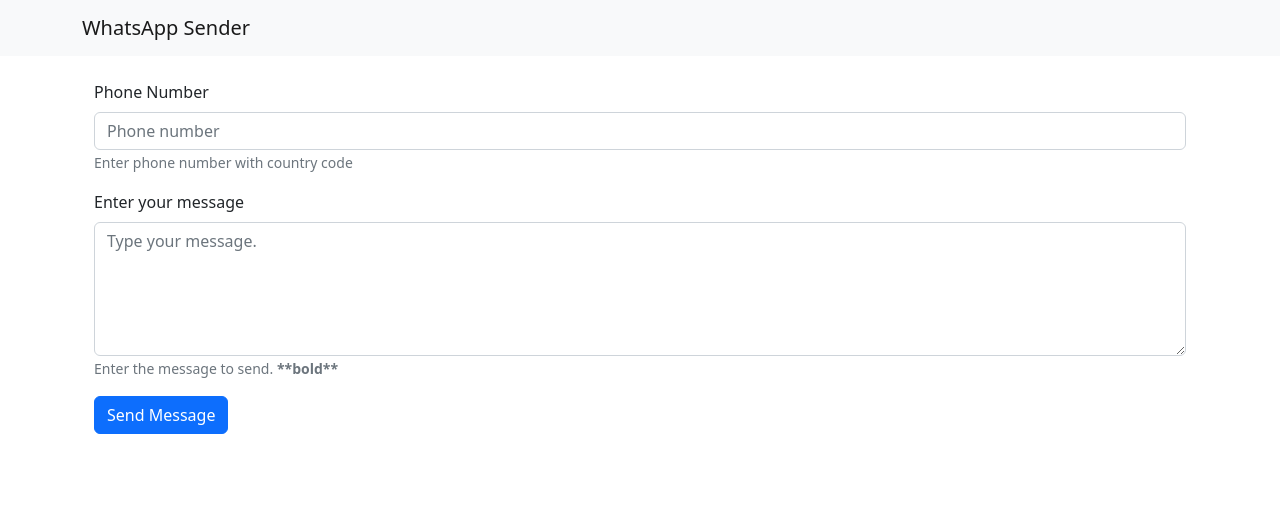
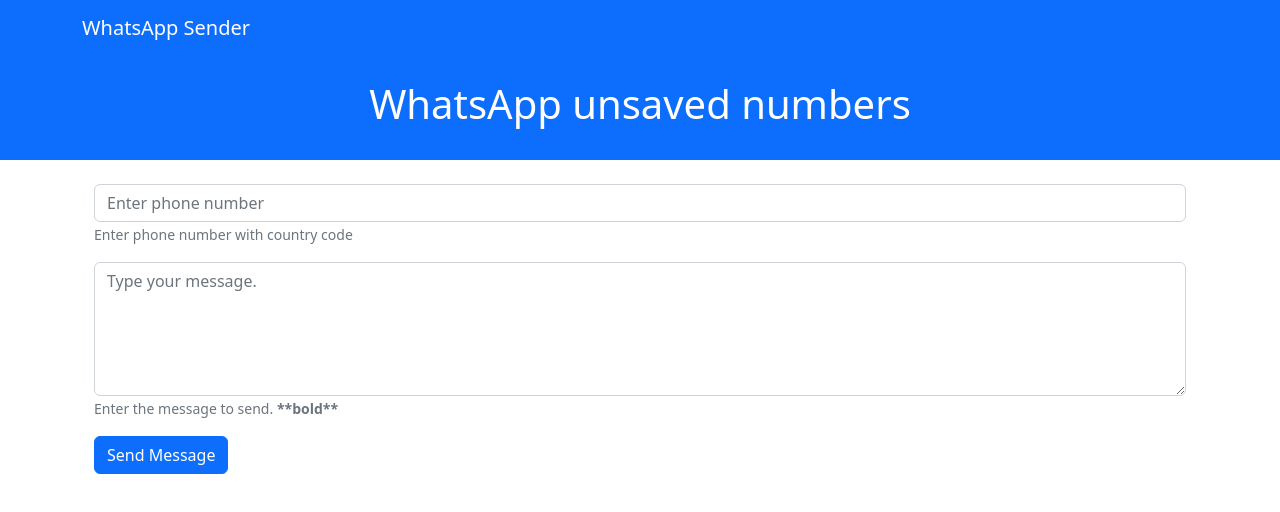
Before and after one commit to levizwannah/whatsapp-sender, a plain HTML site: page index.html in a window 1280 px wide. Drawn offline with nearby package versions, Linux system fonts and the light colour scheme.

Commit message:
updated the homepage

```diff
--- a/index.html
+++ b/index.html
@@ -11,28 +11,31 @@
   <link href="https://cdn.jsdelivr.net/npm/bootstrap@5.2.1/dist/css/bootstrap.min.css" rel="stylesheet"
     integrity="sha384-iYQeCzEYFbKjA/T2uDLTpkwGzCiq6soy8tYaI1GyVh/UjpbCx/TYkiZhlZB6+fzT" crossorigin="anonymous">
 
+    <meta name="description" content="Send WhatsApp messages to unsaved contacts. You don't need to save a number in order to message that number... with Love from Levi Kamara Zwannah">
+
 </head>
 
 <body>
   <header>
-   <nav class="navbar navbar-expand-sm navbar-light bg-light">
+   <nav class="navbar navbar-expand-sm navbar-light bg-primary">
       <div class="container">
-        <a class="navbar-brand" href="#">WhatsApp Sender</a>
-     </div>
+        <a class="navbar-brand text-white" href="#">WhatsApp Sender</a>
+      </div>
    </nav>
 
   </header>
   <main>
-    <div class="container p-4">
+    <div class="w-full bg-primary text-white p-4 text-center">
+      <p class="h1">WhatsApp unsaved numbers</p>
+    </div>
+    <div class="container p-4 round-top">
         <div class="mb-3">
-          <label for="" class="form-label">Phone Number</label>
           <input type="text"
-            class="form-control" name="" id="phone-number" aria-describedby="helpId" placeholder="Phone number">
+            class="form-control" name="" id="phone-number" aria-describedby="helpId" placeholder="Enter phone number">
           <small id="helpId" class="form-text text-muted">Enter phone number with country code</small>
         </div>
 
         <div class="mb-3">
-          <label for="" class="form-label">Enter your message</label>
           <textarea class="form-control" name="" id="message-to-send" rows="5" placeholder="Type your message." aria-describedby="thelpId"></textarea>
           <small id="thelpId" class="form-text text-muted">Enter the message to send. <b>**bold**</b></small>
         </div>
```
